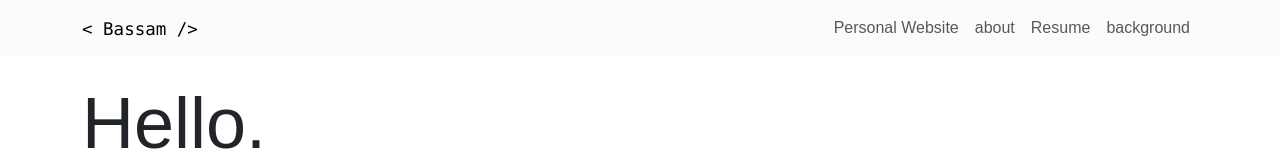
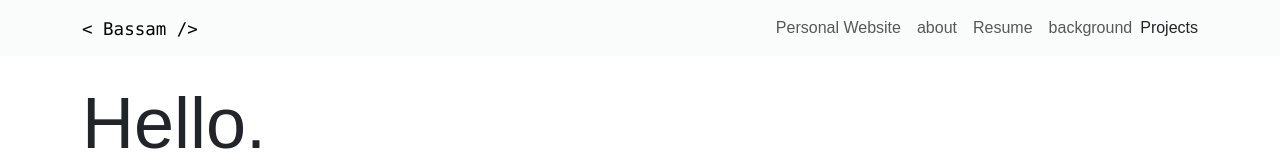
Before and after one commit to Bassamejlaoui/PORTFOLIO, a website: page index.html in a window 1280 px wide. Shown: the top 160 px of the page. Drawn offline with nearby package versions, Linux system fonts and the light colour scheme; no server answers.

Commit message:
Update index.html

```diff
--- a/index.html
+++ b/index.html
@@ -82,6 +82,8 @@
             </li>
           </ul>
         </div>
+              <a class="nav-link" href="https://github.com/Bassamejlaoui/Datafolio">Projects</a>
+
       </div>
     </nav>
 
```
